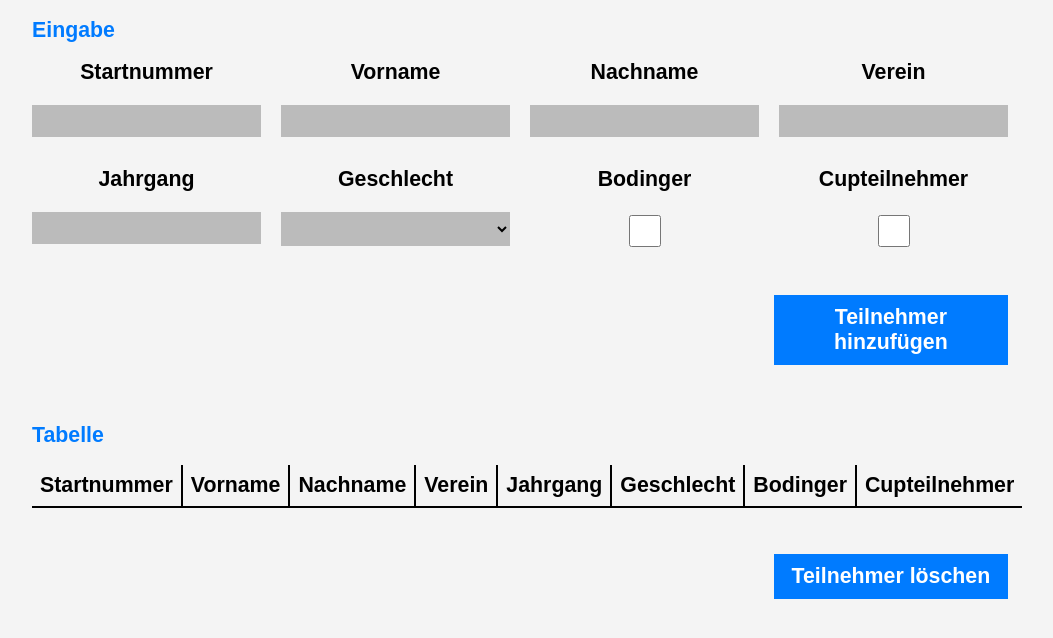
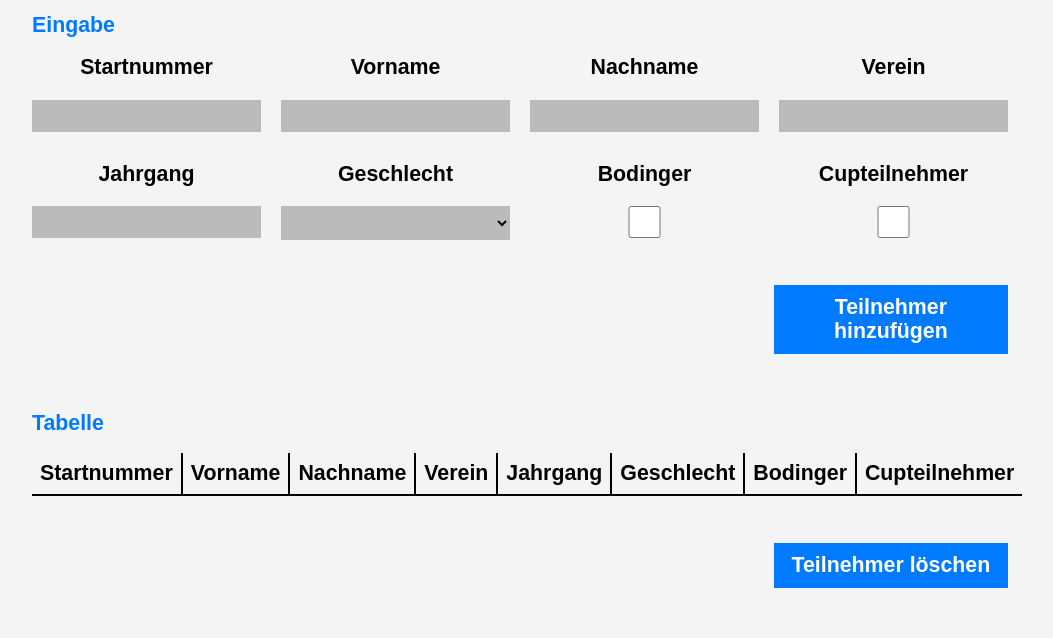
Before and after one commit to JoglTech/Rodelrennen, a website: page static/html/member_processing.html in a window 1280 px wide. Shown: the part 162-800 px from the top of the page, without its empty margins (120-1173 px from the left). Drawn offline with nearby package versions, Linux system fonts and the light colour scheme.

Commit message:
update for mac

```diff
--- a/static/html/member_processing.html
+++ b/static/html/member_processing.html
@@ -1,3 +1,6 @@
+<!-- Normalize.css via CDN einbinden -->
+<link rel="stylesheet" href="https://cdn.jsdelivr.net/npm/normalize.css@8.0.1/normalize.min.css">
+
 <link href="../styles/Main.css" type="text/css" rel="stylesheet">
 <article id="page" data-page-type="teilnehmerbearbeitung">
     <h1>Teilnehmer</h1>
```
Also changed, not shown: 1 other file.
